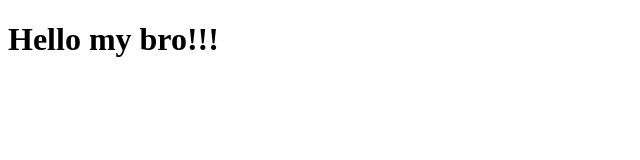
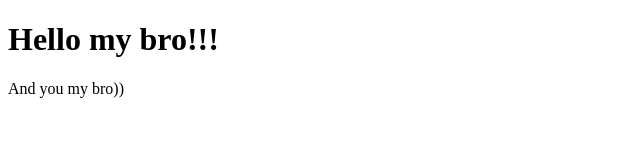
Before and after one commit to futuramochka/mytest, a plain HTML site: page bar/index.html in a window 1280 px wide. Shown: the whole page, without its empty margins (0-640 px from the left). Drawn offline with Linux system fonts and the light colour scheme.

Commit message:
Новое сообщение

```diff
--- a/bar/index.html
+++ b/bar/index.html
@@ -5,5 +5,6 @@
   </head>
   <body>
     <h1>Hello my bro!!!</h1>
+    <p>And you my bro))</p>
   </body>
 </html>
```
